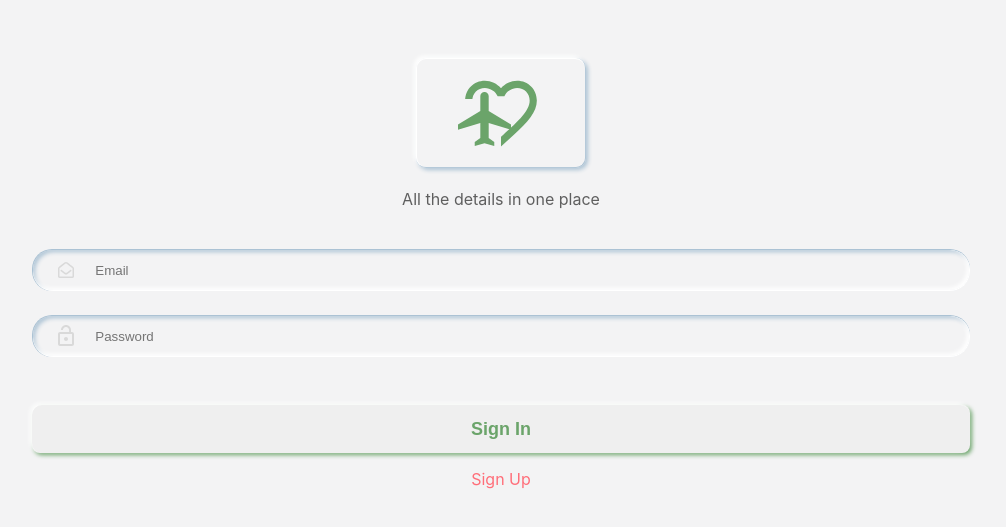
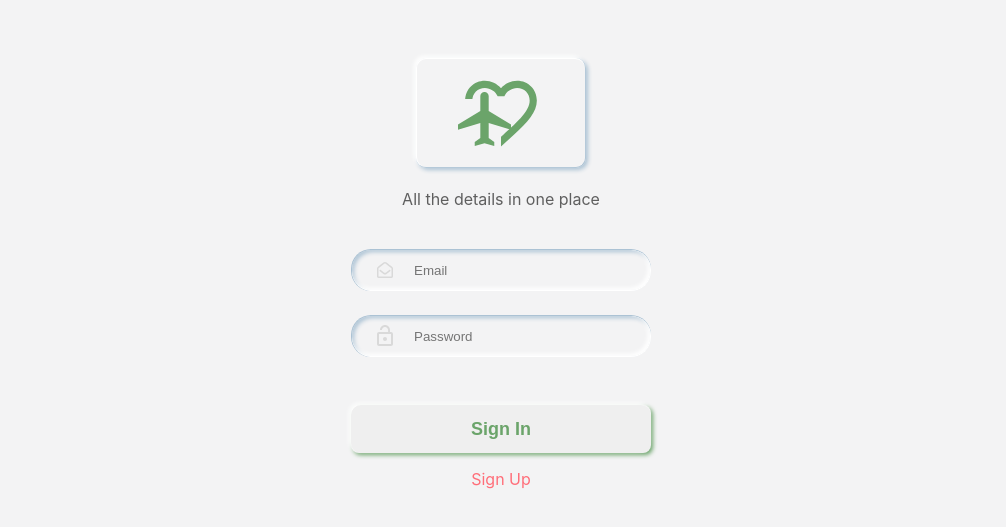
Before and after one commit to Chrys-code/Dissertation, a Next.js app: page /signin in a window 1280 px wide. Shown: the part 121-648 px from the top of the page, without its empty margins (139-1145 px from the left). Built offline with nearby package versions, Linux system fonts and the light colour scheme.

Commit message:
tablet and pc screen display

```diff
--- a/pages/components/navbar.tsx
+++ b/pages/components/navbar.tsx
@@ -56,7 +56,7 @@ const Nav: FC<Props> = ({ userData }) => {
                     <img src="/images/avatar.svg" alt="avatar" />
                 </button>
             </div>
-            <motion.div className={style.profile_animation_container} initial={{ transform: "translateX(105%)" }} animate={{ transform: profileOpen ? "translateX(0%)" : "translateX(105%)" }}>
+            <motion.div className={style.profile_animation_container} initial={{ transform: "translateX(105%)" }} animate={{ transform: profileOpen ? "translateX(78%)" : "translateX(105%)" }} transition={{ type: "spring", duration: .5 }}>
                 <PresPad className={style.prespad} imageSrc="" alt="" head="" text="" >
                     <h1>Profile</h1>
 
--- a/styles/form_style.module.scss
+++ b/styles/form_style.module.scss
@@ -3,6 +3,7 @@
 @import "./lib//components/dropdown.module.scss";
 @import "./lib/components/prespad.module.scss";
 @import "./lib/palette.scss";
+@import "./lib/media.scss";
 
 .navbar {
     position: fixed;
@@ -18,6 +19,15 @@
     width: 100%;
     padding: 68px 15px 15px 15px;
     min-height: 100vh;
+
+    @include prespad(100px, 100%){
+        .prespad {
+            margin-top: 25px;
+            text-align: center;
+            h2 {color: $Green;}
+        }
+    };
+
     form {
         width: 75%;
         // Input fields
@@ -41,4 +51,22 @@
         // Save button
         @include button($shadowDark: $Green);
     }
+
+
+
+    //////////////
+    // MEDIA SM
+    //////////////
+
+    @include sm {
+        justify-content: center;
+        @include prespad(100px, 100%){
+            .prespad {
+                margin-bottom: 50px;
+            }
+        };
+        form {
+            width: 450px;
+        }
+    }
 }
--- a/styles/index_style.module.scss
+++ b/styles/index_style.module.scss
@@ -3,6 +3,7 @@
 @import "./lib/components/dropdown.module.scss";
 @import "./lib/fontslib.scss";
 @import "./lib/palette.scss";
+@import "./lib/media.scss";
 
 // Navigation header
 .navbar {
@@ -15,14 +16,16 @@
 .container {
     position: relative;
     display: grid;
-    grid-template-columns: repeat(1, 1fr);
+    grid-template-columns: repeat(1,1fr);
     text-align: center;
     width: 100%;
     padding: 68px 15px 15px 15px;
     min-height: 100vh;
     overflow-x: hidden;
     // Presentation Pad for Python plotlib diagram
+
     .diagram {
+        margin: auto;
         @include prespad(300px, 345px) {
             .prespad {
                 display: flex;
@@ -37,34 +40,31 @@
                 @include mobile_primary($General, 400)
             }
            @include dropdown;
-        }
-    }
-
             .inlineContainer {
                 display: flex;
                 flex-direction: row;
                 justify-content: space-around;
                 align-items: center;
             }
-
             table {
                 font-family: arial, sans-serif;
                 padding-top: 15px;
                 width: 100%;
               }
-
               td, th {
                 text-align: left;
                 padding: 8px;
               }
-
-
               tr:nth-child(even) {
                 background-color: #dddddd;
               }
+        }
+    }
 
-    // Presentation Pad for other pages in the app (link)
     @include prespad(150px, 345px) {
+        .prespad {
+            margin: 10px auto 10px auto;
+        }
         h2 {
             @include mobile_h2($White)
         }
@@ -72,4 +72,51 @@
             @include mobile_primary($White, 400)
         }
     };
+
+    ///////////////////
+    // Media SM
+    ///////////////////
+
+    @include sm {
+        display: block;
+        .diagram {
+            margin: 25px auto 25px auto;
+            @include prespad(400px, 515px) {
+                .prespad {
+                    margin: 25px auto 25px auto;
                 }
+            }
+            table {
+                padding-top: 50px;
+              }
+        }
+
+        a {
+            display: inline-block;
+            margin: 15px 15px 15px 15px;
+        }
+        @include prespad(108px, 250px){
+            img {
+                width: 100%;
+            }
+        };
+    }
+
+    ///////////////////
+    // Media MD
+    ///////////////////
+
+    @include md {
+        display: block;
+        .diagram {
+            margin: 25px auto 25px auto;
+            @include prespad(500px, 900px) {
+                .prespad {
+                    margin: 25px auto 25px auto;
+                }
+            }
+        }
+            @include prespad(150px, 345px);
+    }
+
+}
--- a/styles/links.style.module.scss
+++ b/styles/links.style.module.scss
@@ -1,7 +1,9 @@
 @import "./lib/components/button.module.scss";
 @import "./lib/components/link.module.scss";
 @import "./lib/components/inputfield.module.scss";
+@import "./lib/components/prespad.module.scss";
 @import "./lib/palette.scss";
+@import "./lib/media.scss";
 
 .navbar {
     position: fixed;
@@ -30,4 +32,43 @@
         }
     }
     @include button;
+
+
+
+    //////////////
+    // MEDIA SM
+    //////////////
+
+    @include sm {
+        @include link($width: 80%) {
+                margin: 10px auto 10px auto;
+        };
+        form {
+            .form_content_animation {
+                width: 80%;
+                margin: 15px auto 0px auto;
+            }
+        }
+        @include button($width: 80%);
+    }
+
+    //////////////
+    // MEDIA MD
+    //////////////
+
+    @include md {
+        @include link($width: 650px) {
+                margin: 10px auto 10px auto;
+        };
+        form {
+            .form_content_animation {
+                width: 650px;
+                margin: 0px auto 0px auto;
+                padding-top: 15px;
+            }
+        }
+        @include button($width: 650px);
+    }
+
+
 }
--- a/styles/navbar.module.scss
+++ b/styles/navbar.module.scss
@@ -1,6 +1,7 @@
 @import "./lib/components/button.module.scss";
 @import "./lib/components/prespad.module.scss";
 @import "./lib/palette.scss";
+@import "./lib/media.scss";
 
 .container {
     position: relative;
@@ -62,4 +63,40 @@
         };
 
     }
+
+    ////////////////
+    // MEDIA MD
+    ////////////////
+
+    @include md {
+        .profile_animation_container {
+            position: absolute;
+            top: 83px;
+            right: 0px;
+            transform: translateX(105%);
+            @include prespad(90vh, 20vw){
+                .prespad {
+                    position: relative;
+                    overflow-y:auto;
+                    background: $background;
+                    padding: 0px 30px 0px 30px;
+                    margin: 0;
+                    transition: 0.4s ease-in-out;
+                    z-index: -1;
+                    h1{
+                        text-align: center
+                    }
+                    // QR code pres pad
+                    @include prespad(300px, 300px){
+                        .prespad {
+                            position: relative;
+                            top: 0px;
+                            margin: auto;
+                            margin-bottom: 50px;
+                        }
+                    }
+                }
+            };
+    }
 }
+}
--- a/styles/signin_style.module.scss
+++ b/styles/signin_style.module.scss
@@ -2,6 +2,7 @@
 @import "./lib/components/button.module.scss";
 @import "./lib/components/prespad.module.scss";
 @import "./lib/palette.scss";
+@import "./lib/media.scss";
 
 .container {
     position: relative;
@@ -19,6 +20,10 @@
         @include input_field;
         // Sign In button
         @include button($shadowDark: $Green);
+
+        @include sm {
+            width: 300px;
+        }
     }
     .link {
         color: $ColorError
```
Also changed, not shown: pages/form/index.tsx (+6 -1 lines), pages/links/index.tsx (+5 -6 lines). Lines whose indentation alone changed are shown as unchanged.
